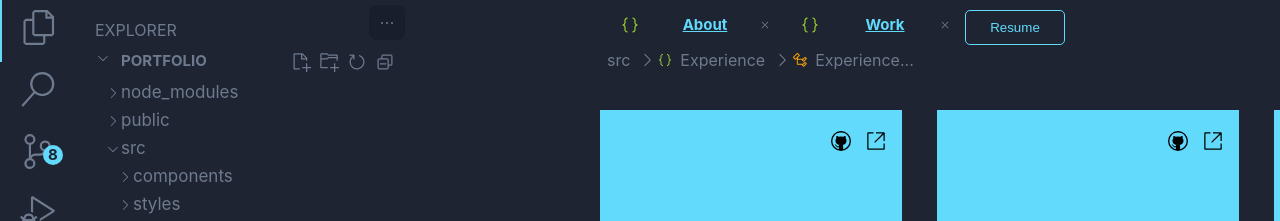
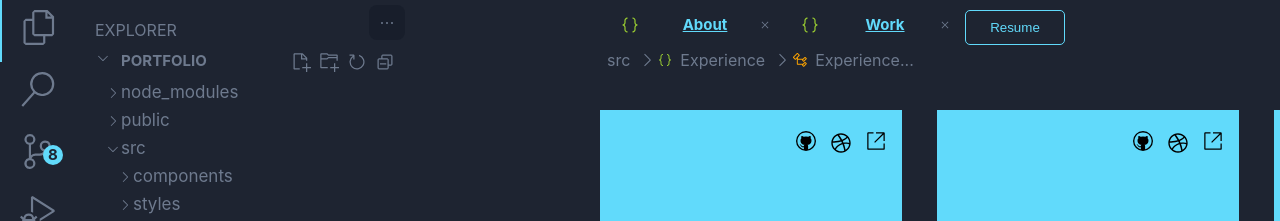
Before and after one commit to renovat503/portfolio, a React (Create React App) app: page /work in a window 1280 px wide. Shown: the top 221 px of the page. Built offline with nearby package versions, Linux system fonts and the light colour scheme.

Commit message:
added dribbble link

```diff
--- a/src/components/card.jsx
+++ b/src/components/card.jsx
@@ -2,6 +2,8 @@ import React, { Component } from 'react';
 import '../styles/card.css';
 import { VscGithub } from "react-icons/vsc";
 import { VscLinkExternal } from "react-icons/vsc";
+import { FontAwesomeIcon } from '@fortawesome/react-fontawesome';
+import {faDribbble} from '@fortawesome/free-brands-svg-icons';
 class Card extends React.Component {
     render() {
         return <React.Fragment>
@@ -9,6 +11,7 @@ class Card extends React.Component {
                         <div className = "card">
                             <div className="icons">
                                 <span className="card-icon"><a target="_blank" href={this.props.link}><VscLinkExternal /></a></span>
+                                <span className="card-icon"><a target="_blank" href={this.props.linkThree}><FontAwesomeIcon icon={faDribbble} ></FontAwesomeIcon></a></span>
                                 <span className="card-icon"><a target="_blank" href={this.props.linkTwo}><VscGithub /></a></span>
                             </div>
 
--- a/src/components/work.jsx
+++ b/src/components/work.jsx
@@ -8,7 +8,13 @@ class Work extends Component {
         return (
             <React.Fragment>
                 <div className="main-container">
-                    <Card textOne="Message" textTwo="Application" stacks="HTML/CSS  JS" linkTwo="https://github.com/renovat503/message-application" link = "https://message01.netlify.app/"/>
+                    <Card textOne="Message"
+                        textTwo="Application"
+                        stacks="HTML/CSS  JS"
+                        linkTwo="https://github.com/renovat503/message-application"
+                        linkThree = "https://dribbble.com/Renny99"
+                        link = "https://message01.netlify.app/"
+                        />
                     <Card textOne="coming" textTwo="soon" stacks="HTML/CSS  JS"/>
                     <Card textOne="coming" textTwo="soon" stacks="HTML/CSS  JS PHP"/>
                     <DesignCard textOne="coming" textTwo="soon" stacks="PS FIGMA"/>
```
